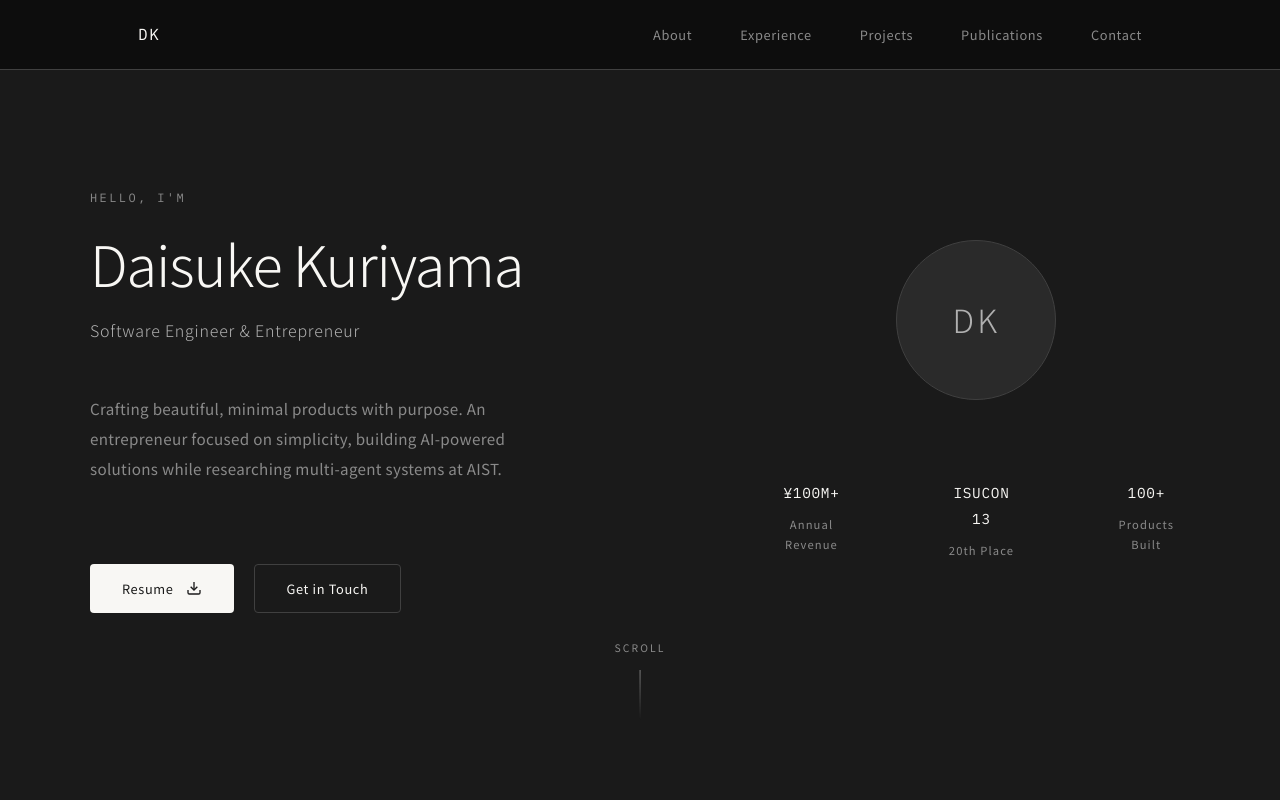
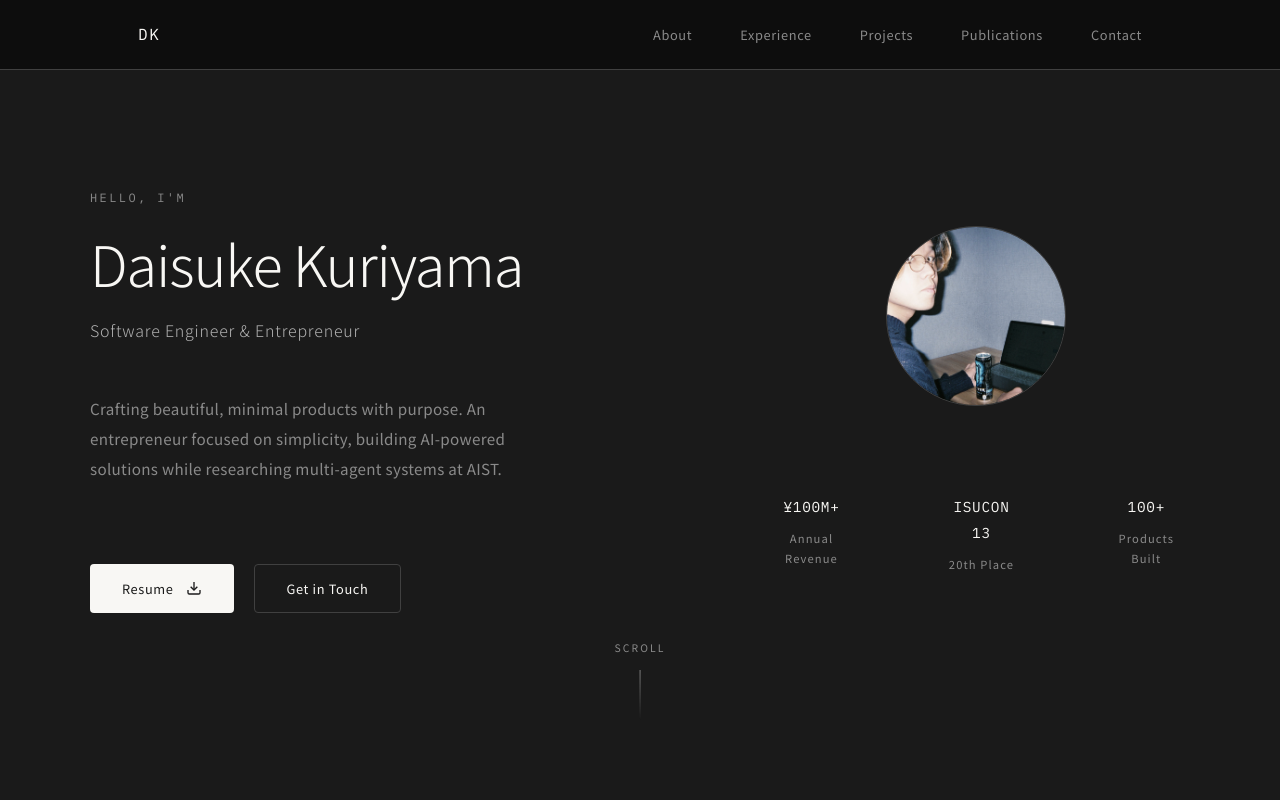
Before and after one commit to ekusiadadus/ekusiadadus.github.io, a plain HTML site: page index.html in a window 1280 px wide. Shown: the top 800 px of the page. Drawn offline with Linux system fonts and the light colour scheme.

Commit message:
feat: update profile

```diff
--- a/assets/css/style.css
+++ b/assets/css/style.css
@@ -249,6 +249,20 @@ body {
     font-weight: 300;
     color: var(--color-text-muted);
     letter-spacing: 0.1em;
+}
+
+.avatar-image {
+    width: 180px;
+    height: 180px;
+    border-radius: 50%;
+    object-fit: cover;
+    border: 1px solid var(--color-border);
+    filter: grayscale(0.3);
+    transition: filter var(--transition-base);
+}
+
+.avatar-image:hover {
+    filter: grayscale(0);
 }
 
 .hero-stats {
--- a/index.html
+++ b/index.html
@@ -72,9 +72,7 @@
             </div>
             <div class="hero-visual">
                 <div class="hero-avatar">
-                    <div class="avatar-placeholder">
-                        <span>DK</span>
-                    </div>
+                    <img src="assets/images/daisuke_kuriyama.JPG" alt="Daisuke Kuriyama" class="avatar-image">
                 </div>
                 <div class="hero-stats">
                     <div class="stat">
```
Also changed, not shown: assets/images/daisuke_kuriyama.JPG (added).
